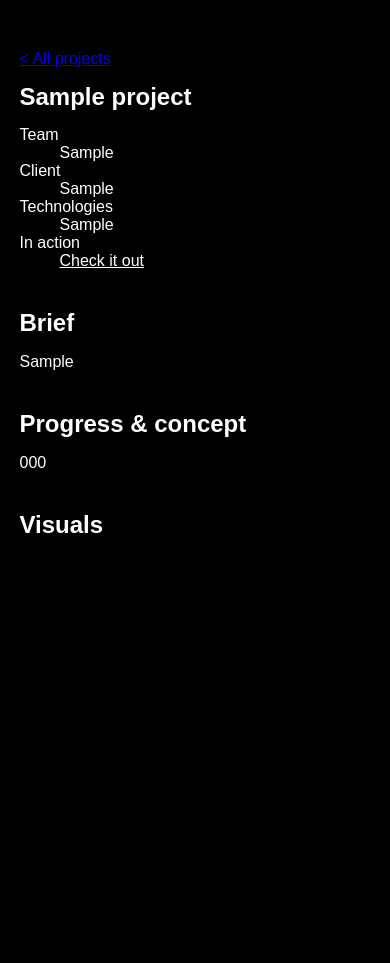
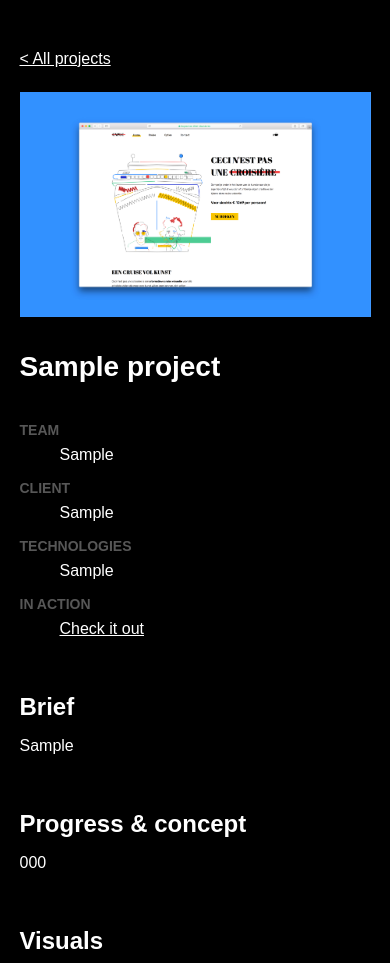
Before and after one commit to silkederudder/portfolio, a PHP site: page /index.php?page=detail&id=1 in a window 390 px wide. Shown: the part 77-1040 px from the top of the page. Before the commit the page ends 610 px from the top, so only its background shows below. Run offline with PHP 8.4, Linux system fonts and the light colour scheme; tables that the repository leaves empty or names only in its code hold one stand-in row (values such as "Sample post"); some libraries are stand-ins or nearby versions.

Commit message:
Small bug fixes, CSS form mobile done

```diff
--- a/src/controller/ProjectsController.php
+++ b/src/controller/ProjectsController.php
@@ -32,7 +32,7 @@ class ProjectsController extends Controller {
 
     $this->set('project', $project);
     $this->set('title', 'Detail');
-    $this->set('currentPage', 'detail');
+    $this->set('currentPage', 'overview');
   }
 
   public function error() {
--- a/src/css/style.css
+++ b/src/css/style.css
@@ -29,6 +29,13 @@ body {
   line-height: 1.8rem;
 }
 
+.subtitle {
+  font-size: 2.8rem;
+  line-height: 3.2rem;
+  font-weight: bold;
+  margin-bottom: 2.3rem;
+}
+
 .text {
   margin-bottom: 1.6rem;
 }
@@ -39,6 +46,11 @@ body {
 
 .link {
   text-decoration: underline;
+
+  &:hover {
+    transition: color .2s linear;
+    color: var(--melon);
+  }
 }
 
 .social-media {
@@ -47,11 +59,11 @@ body {
 
 .link, .social-link {
   color: white;
-  margin-right: 1.6rem;
 }
 
 .social-link {
   text-decoration: none;
+  margin-right: 1.6rem;
 
   & svg {
     width: 3.5rem;
@@ -60,15 +72,27 @@ body {
 
   &:hover {
 
-    & path {
+    & .fill {
+      transition: fill .2s linear;
       fill: var(--melon);
     }
   }
 }
 
-.nav-link {
+.nav-link-title, .nav-link {
   color: white;
   text-decoration: none;
+}
+
+.nav-link {
+
+  &:hover {
+    color: var(--melon);
+  }
+}
+
+.nav-active {
+  color: var(--melon);
 }
 
 .navigation {
@@ -132,13 +156,18 @@ body {
   position: relative;
   margin-bottom: 1rem;
 
-  /* &:hover {
+  &:hover {
 
-    &.project-title {
+    & .project-title {
+      transition: color .25s linear;
+      color: white;
+    }
+
+    & .more {
       transition: opacity .25s linear;
-      opacity: 0;
+      opacity: 100;
     }
-  } */
+  }
 }
 
 .project-img {
@@ -166,9 +195,32 @@ body {
 .more {
   right: 1.4rem;
   font-size: 3rem;
+  opacity: 0;
+  color: white;
 }
 
 .project-title {
   font-size: 1.8rem;
   left: 1.4rem;
 }
+
+.project-detail-img {
+  width: 100%;
+  height: auto;
+  order: -1;
+  margin: 2.4rem 0 1.1rem;
+}
+
+.term {
+  margin: 1.6rem 0 .8rem;
+  color: #575757;
+  text-transform: uppercase;
+  font-size: 1.4rem;
+  line-height: 1.6rem;
+  font-weight: bold;
+}
+
+.section-detail {
+  display: flex;
+  flex-direction: column;
+}
--- a/src/view/layout.php
+++ b/src/view/layout.php
@@ -35,7 +35,7 @@
         <nav class="navigation">
           <ul>
             <li class="nav-title">
-              <a href="<?php echo 'index.php?page=home' ?>" class="nav-link <?php if($currentPage == 'home') echo ' nav-active';?>">Silke</a>
+              <a href="<?php echo 'index.php?page=home' ?>" class="nav-link-title">Silke</a>
             </li>
           </ul>
           <ul class="nav-items">
--- a/src/view/projects/detail.php
+++ b/src/view/projects/detail.php
@@ -1,17 +1,17 @@
-<a href="index.php?page=overview">< All projects</a>
+<a class="link" href="index.php?page=overview">< All projects</a>
 <section class="section-detail">
   <h2 class="subtitle"><?php echo $project['title'] ?></h2>
-  <!-- image here -->
+  <img class="project-detail-img" src="assets/images/project-img.jpg" alt="Project image of <?php echo $project['title'] ?>" width="3598" height="2303"/>
   <div class="detail-info">
     <dl class="info-list">
       <dt class="term">Team</dt>
-      <dd class="definition"><?php echo $project['team'] ?></dd>
+      <dd class="text definition"><?php echo $project['team'] ?></dd>
       <dt class="term">Client</dt>
-      <dd class="definition"><?php echo $project['client'] ?></dd>
+      <dd class="text definition"><?php echo $project['client'] ?></dd>
       <dt class="term">Technologies</dt>
-      <dd class="definition"><?php echo $project['technologies'] ?></dd>
+      <dd class="text definition"><?php echo $project['technologies'] ?></dd>
       <dt class="term">In action</dt>
-      <dd class="definition"><a class="link" target="_blank" href="<?php echo $project['url'] ?>">Check it out</a></dd>
+      <dd class="text definition"><a class="link" target="_blank" href="<?php echo $project['url'] ?>">Check it out</a></dd>
     </dl>
   </div>
   <div class="brief">
--- a/src/view/projects/overview.php
+++ b/src/view/projects/overview.php
@@ -4,7 +4,7 @@
     <a href="index.php?page=detail&amp;id=<?php echo $project['id']; ?>" class="project-link">
       <article class="project-item">
         <h3 class="project-title"><?php echo $project['title'] ?></h3>
-        <p class="more">+</p>
+        <p class="more">&#43</p>
         <img class="project-img" src="assets/images/project-img.jpg" alt="Project image of <?php echo $project['title'] ?>" width="3598" height="2303"/>
       </article>
     </a>
```
Also changed, not shown: src/view/pages/about.php (+8 -8 lines).
